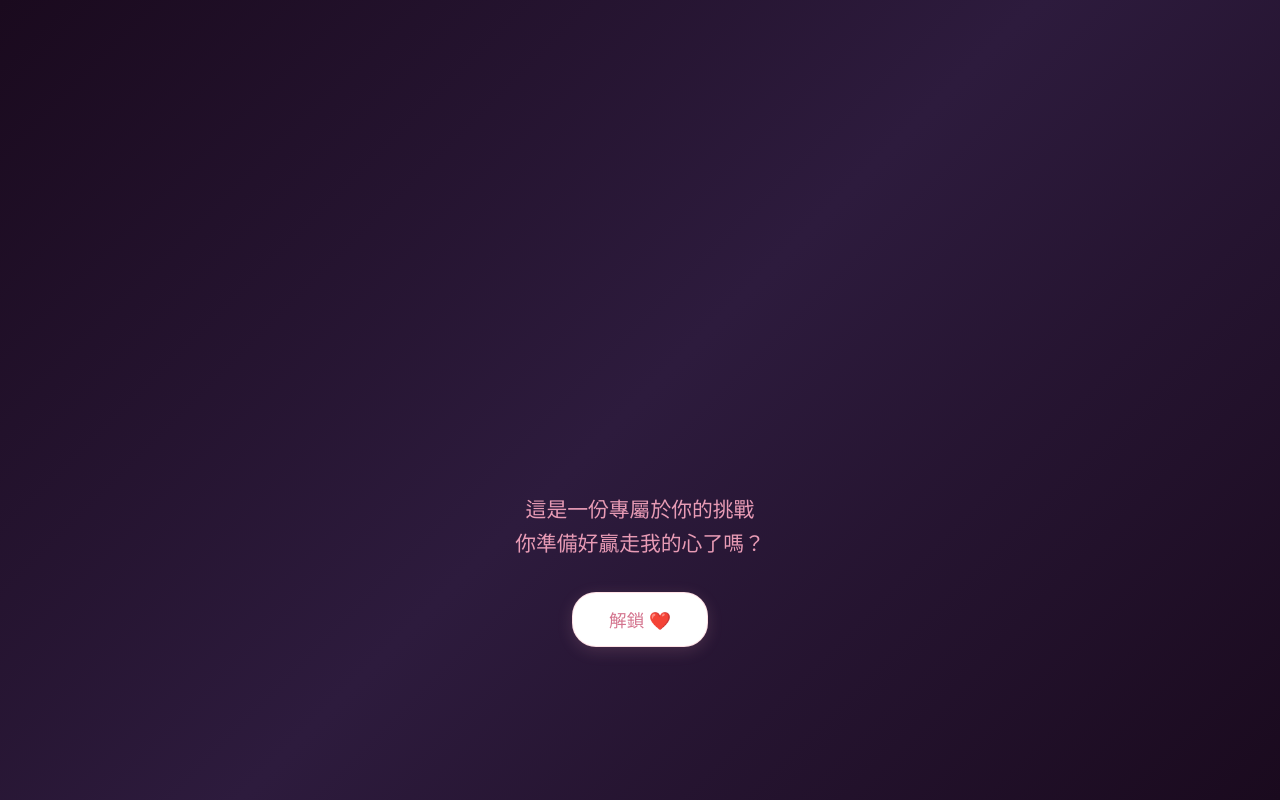
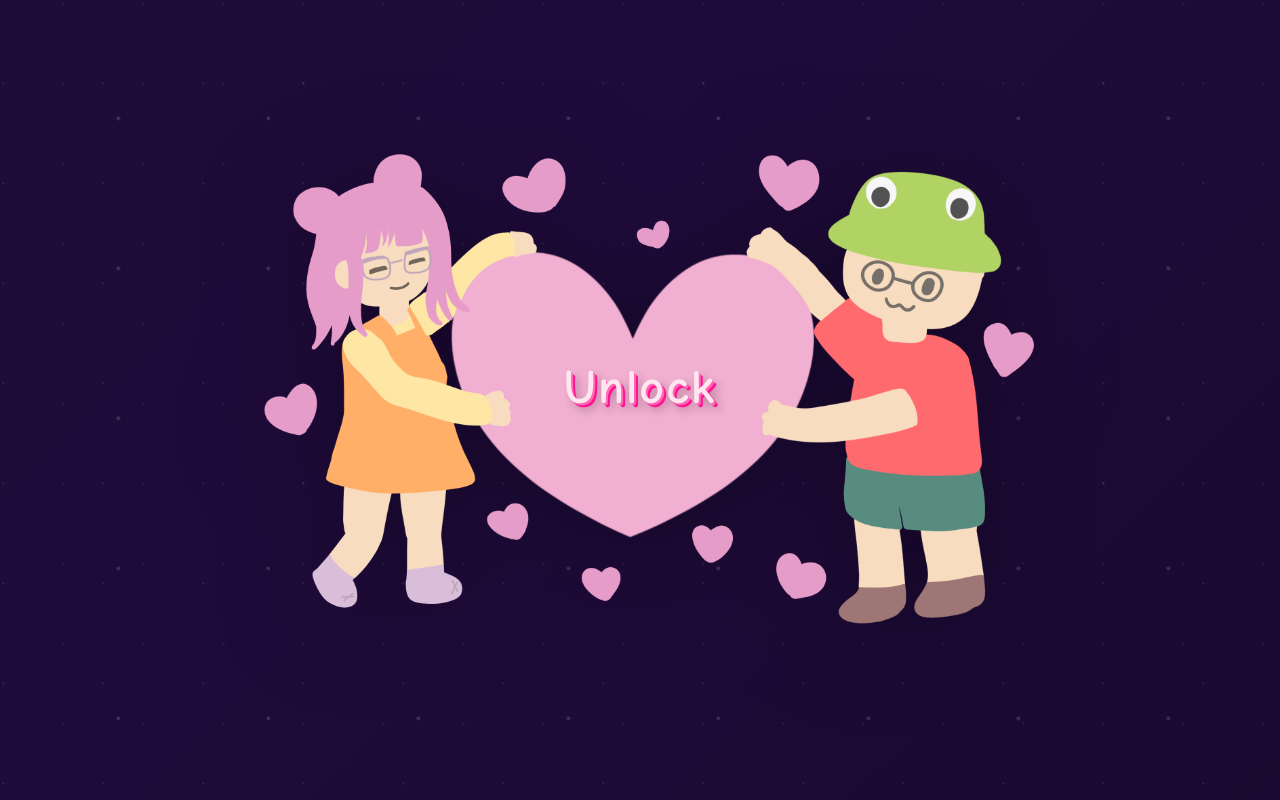
Before and after one commit to annaandmandy/pong_val, a plain HTML site: page index.html in a window 1280 px wide. Drawn offline with Linux system fonts and the light colour scheme.

Commit message:
landing page

```diff
--- a/index.html
+++ b/index.html
@@ -13,7 +13,7 @@
 
         body {
             font-family: -apple-system, BlinkMacSystemFont, 'Segoe UI', sans-serif;
-            background: linear-gradient(180deg, #fff0f5 0%, #ffe4ed 100%);
+            background: linear-gradient(180deg, #fff0f5 0%, #d07191 100%);
             display: flex;
             flex-direction: column;
             justify-content: center;
@@ -46,7 +46,7 @@
 
         canvas {
             display: block;
-            background: rgba(255, 255, 255, 0.95);
+            background: rgba(253, 218, 234, 0.95);
             border: 1px solid rgba(255, 182, 193, 0.3);
             border-radius: 16px;
             min-width: 600px;
@@ -63,7 +63,7 @@
             display: flex;
             justify-content: space-between;
             align-items: center;
-            padding: 0 600px;
+            padding: 0 500px;
             z-index: 15;
             font-size: 1.2em;
             color: #d4748e;
@@ -302,74 +302,134 @@
             left: 0;
             width: 100%;
             height: 100%;
-            background: linear-gradient(135deg, #1a0a1e 0%, #2d1b3d 50%, #1a0a1e 100%);
+            background: linear-gradient(-45deg, #160724, #1f0b3b, #1f0e35, #190c28);
+            background-size: 400% 400%;
+            animation: gradientShift 15s ease infinite;
             display: flex;
-            flex-direction: column;
             justify-content: center;
             align-items: center;
             z-index: 2000;
             transition: opacity 0.5s ease;
+            overflow: hidden;
+        }
+
+        /* Floating particles background */
+        #landing-screen::before {
+            content: '';
+            position: absolute;
+            width: 200%;
+            height: 200%;
+            background-image:
+                radial-gradient(circle, rgba(255, 255, 255, 0.1) 1px, transparent 1px),
+                radial-gradient(circle, rgba(255, 255, 255, 0.15) 2px, transparent 2px),
+                radial-gradient(circle, rgba(255, 255, 255, 0.08) 1px, transparent 1px);
+            background-size: 100px 100px, 150px 150px, 80px 80px;
+            background-position: 0 0, 40px 60px, 130px 270px;
+            animation: particleFloat 60s linear infinite;
+            pointer-events: none;
+        }
+
+        @keyframes particleFloat {
+            0% {
+                transform: translate(0, 0);
+            }
+            100% {
+                transform: translate(-50%, -50%);
+            }
+        }
+
+        @keyframes gradientShift {
+            0% {
+                background-position: 0% 50%;
+            }
+            50% {
+                background-position: 100% 50%;
+            }
+            100% {
+                background-position: 0% 50%;
+            }
         }
 
         #landing-screen.hidden {
             display: none;
         }
 
+        #landing-wrapper {
+            position: relative;
+            display: flex;
+            justify-content: center;
+            align-items: center;
+            animation: floatWrapper 4s ease-in-out infinite;
+        }
+
+        #landing-wrapper:hover {
+            animation-play-state: paused;
+        }
+
+        @keyframes floatWrapper {
+            0%, 100% {
+                transform: translateY(0px);
+            }
+            50% {
+                transform: translateY(-25px);
+            }
+        }
+
         #envelope-container {
             position: relative;
-            width: 400px;
-            height: 300px;
+            display: flex;
+            justify-content: center;
+            align-items: center;
+            filter: drop-shadow(0 10px 50px rgba(0, 0, 0, 0.3));
+        }
+
+        #envelope-image {
+            width: 80%;
+            max-width: 1000px;
+            height: auto;
+            object-fit: contain;
+            display: block;
+            transition: all 0.4s ease;
+        }
+
+        #landing-wrapper:hover #envelope-image {
+            filter: brightness(1.05) drop-shadow(0 0 15px rgba(255, 255, 255, 0.3));
+        }
+
+        #landing-message {
+            display: none;
+        }
+
+        #unlock-button {
+            position: absolute;
+            z-index: 10;
+            top: 50%;
+            left: 50%;
+            transform: translate(-50%, -50%);
+            padding: 0;
+            font-size: 3em;
+            font-family: 'Comic Sans MS', 'Chalkboard SE', 'Comic Neue', cursive, sans-serif;
+            font-weight: 700;
+            color: #FFE6F0;
+            background: transparent;
+            border: none;
             cursor: pointer;
-            transition: transform 0.3s ease;
-        }
-
-        #envelope-container:hover {
-            transform: scale(1.05);
-        }
-
-        #envelope-image {
-            width: 100%;
-            height: 100%;
-            filter: drop-shadow(0 0 40px rgba(255, 0, 110, 0.8));
-            animation: float 3s ease-in-out infinite;
-        }
-
-        @keyframes float {
-            0%, 100% { transform: translateY(0px); }
-            50% { transform: translateY(-20px); }
-        }
-
-        #landing-message {
-            margin-top: 40px;
-            font-size: 1.3em;
-            color: #e89bb5;
-            text-align: center;
-            animation: pulse 2s ease-in-out infinite;
-            max-width: 80%;
-            font-weight: 400;
-            line-height: 1.6;
-        }
-
-        #unlock-button {
-            margin-top: 32px;
-            padding: 14px 36px;
-            font-size: 1.1em;
-            font-family: -apple-system, BlinkMacSystemFont, 'Segoe UI', sans-serif;
-            font-weight: 500;
-            color: #d4748e;
-            background: white;
-            border: 1px solid rgba(255, 182, 193, 0.4);
-            border-radius: 24px;
-            cursor: pointer;
-            transition: all 0.3s ease;
-            box-shadow: 0 4px 16px rgba(255, 182, 193, 0.15);
+            transition: all 0.4s ease;
+            text-shadow:
+                2px 2px 0px #FF69B4,
+                4px 4px 0px #FF1493,
+                6px 6px 10px rgba(0, 0, 0, 0.3);
+            letter-spacing: 2px;
         }
 
         #unlock-button:hover {
-            background: #fff5f8;
-            border-color: #ffb6c1;
-            transform: translateY(-2px);
-            box-shadow: 0 6px 20px rgba(255, 182, 193, 0.2);
+            transform: translate(-50%, -50%) scale(1.2) rotate(-3deg);
+            color: #FFF0F8;
+            text-shadow:
+                2px 2px 0px #FF69B4,
+                4px 4px 0px #FF1493,
+                6px 6px 15px rgba(255, 255, 255, 0.8),
+                0 0 20px rgba(255, 182, 193, 0.6);
         }
 
         /* ===== LAYER 2: TOKEN SYSTEM ===== */
@@ -986,10 +1046,10 @@
         }
 
         #collection-progress {
-            font-size: 1.1em;
+            font-size: 0.8em;
             color: #e89bb5;
             text-align: center;
-            margin-bottom: 36px;
+            margin-bottom: 10px;
             font-weight: 500;
         }
 
@@ -1285,24 +1345,23 @@
 
     <!-- LAYER 1: Landing Screen (Envelope) -->
     <div id="landing-screen">
-        <div id="envelope-container">
-            <img id="envelope-image" src="assets/envelope.png" alt="Envelope" onerror="this.style.display='none';">
+        <div id="landing-wrapper">
+            <div id="envelope-container">
+                <img id="envelope-image" src="assets/first_page.png" alt="Landing Image">
+            </div>
+            <button id="unlock-button">Unlock</button>
         </div>
-        <div id="landing-message">
-            這是一份專屬於你的挑戰<br>你準備好贏走我的心了嗎？
-        </div>
-        <button id="unlock-button">解鎖 ❤️</button>
     </div>
 
     <!-- Top Toolbar (Layer 2) -->
     <div id="game-toolbar" class="hidden">
-        <button id="collection-button">收藏 📚</button>
+        <button id="collection-button">Collections</button>
         <div id="toolbar-divider"></div>
         <div id="token-display">
             <div id="token-icon">💰</div>
             <div id="token-count">0</div>
         </div>
-        <button id="gacha-button" disabled>抽獎 (需要 5 枚)</button>
+        <button id="gacha-button" disabled>Gatcha! (5 Tokens Needed)</button>
     </div>
 
     <div id="message-area">Loading your Valentine's gift...</div>
@@ -1388,9 +1447,9 @@
     <!-- LAYER 4: Collection Gallery -->
     <div id="collection-screen">
         <div id="collection-content">
-            <button id="close-collection">關閉</button>
-            <div id="collection-header">我的收藏 ❤️</div>
-            <div id="collection-progress">收集進度: <span id="progress-text">0/0</span></div>
+            <button id="close-collection">Close</button>
+            <div id="collection-header">My Collections</div>
+            <div id="collection-progress">Progress: <span id="progress-text">0/0</span></div>
             <div id="collection-grid"></div>
         </div>
     </div>
@@ -1843,10 +1902,10 @@
             const gachaBtn = document.getElementById('gacha-button');
             if (game.tokens >= 5) {
                 gachaBtn.disabled = false;
-                gachaBtn.textContent = '抽獎 (5 💰)';
+                gachaBtn.textContent = 'Gatcha! (5 💰)';
             } else {
                 gachaBtn.disabled = true;
-                gachaBtn.textContent = `抽獎 (需要 ${5 - game.tokens} 枚)`;
+                gachaBtn.textContent = `Gatcha! (Need ${5 - game.tokens} more tokens)`;
             }
         }
 
```
Also changed, not shown: assets/first_page.png (added).
